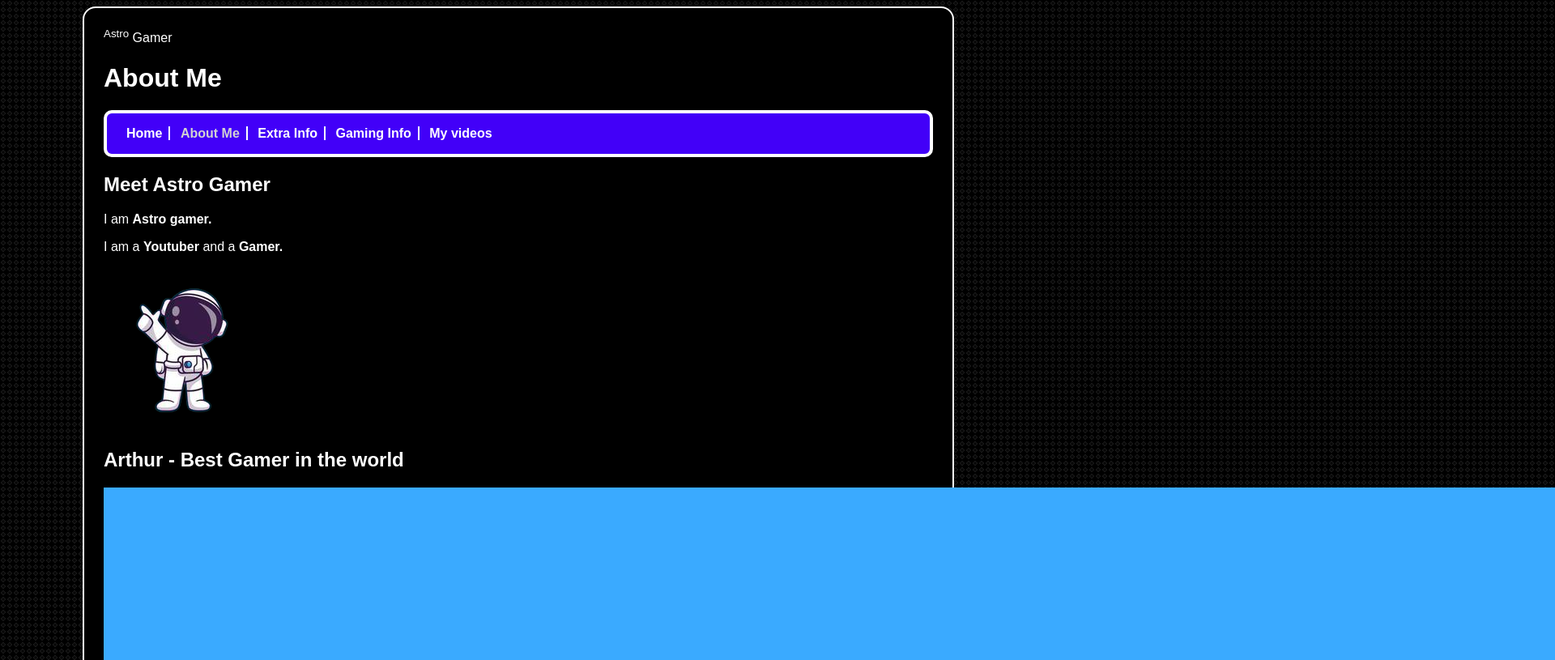
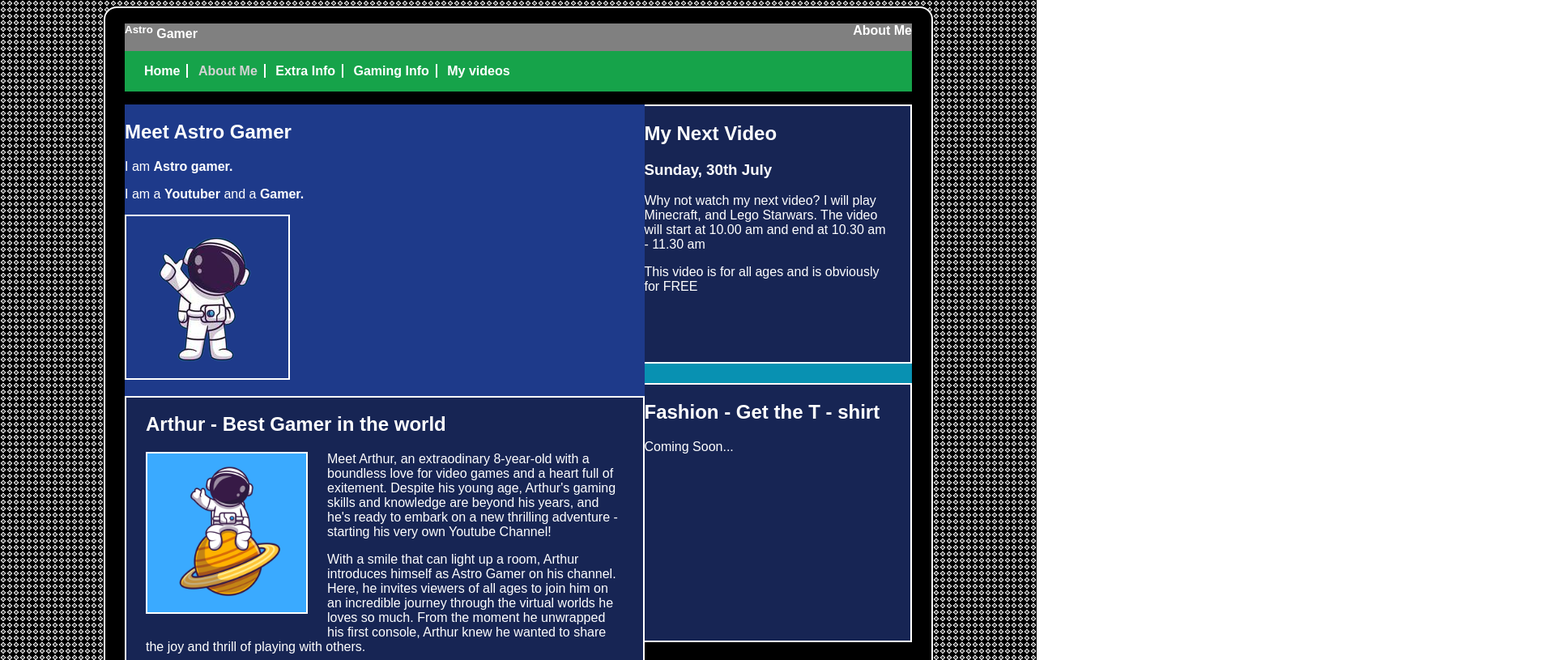
Before and after one commit to ArthurAurora/my-first-website, a plain HTML site: page about-me.html in a window 1280 px wide. Shown: the top 815 px of the page at 81% size, 1920 px wide, since content can reach past the window. Drawn offline with Linux system fonts and the light colour scheme.

Commit message:
modified about-me page

```diff
--- a/about-me.html
+++ b/about-me.html
@@ -1,14 +1,16 @@
 <!DOCTYPE html>
 <html>
+
 <head>
     <title>About Me</title>
-<link type="text/css"rel="stylesheet"
-href="css/stylesheet.css"/>
+    <link type="text/css" rel="stylesheet" href="css/stylesheet.css" />
 </head>
+
 <body>
     <header>
         <p>
-<sup>Astro</sup> Gamer</p>
+            <sup>Astro</sup> Gamer
+        </p>
         <h1>About Me</h1>
         <nav>
             <ul>
@@ -24,25 +26,52 @@ href="css/stylesheet.css"/>
         <h1>Meet Astro Gamer</h1>
         <p> I am <strong>Astro gamer.</strong></p>
         <p>I am a <strong>Youtuber</strong> and a <strong>Gamer.</strong></p>
-<p><img src="./images/astronaut-removebg-preview.png"/></p>
+        <p><img src="./images/astronaut-removebg-preview.png" /></p>
         <section>
             <h2>Arthur - Best Gamer in the world</h2>
             <p>
-<img class="small" src="./images/astro2.jpg"/>
+                <img class="small" src="./images/astro2.jpg" />
             </p>
-<p>Meet Arthur, an extraodinary 8-year-old with a boundless love for video games and a heart full of exitement. Despite his young age, Arthur's gaming skills and knowledge are beyond his years, and he's ready to embark on a new thrilling adventure - starting his very own Youtube Channel!</p>
-<p>With a smile that can light up a room, Arthur introduces himself as Astro Gamer on his channel. Here, he invites viewers of all ages to join him on an incredible journey through the virtual worlds he loves so much. From the moment he unwrapped his first console, Arthur knew he wanted to share the joy and thrill of playing with others.</p>
-<p>Arthur's YouTube Channel is a delightful mix of Lets Play videos, Series, challenges were he fearlessly tackles challenging games, and shares heartwarming ancedotes about his gaming experiences. He brings his unique perspective as a child gamer to each video, leaving audiences amazed at his determination and quick learning abilities.</p>
-<p>As he explores different games, Arthur's infectious laughter and genuine enthusiasm shine through, making every video a joy to watch. Beyond the games themselves, Arthur also shares his tips and tricks with other young gamers, encouraging them to never give up on their dreams.</p>
-<p>With the unwavering support of his parents, who lovingly cheer him on, Arthur is all set to make a mark in the gaming community. He dreams of creating a positive space where kids and parents can bond over their shared love of gaming, nd were he can inspire other young gamers to embrace their passions.</p>
-<p>So, get ready to hit that subscribe button and join Astro Gamer on his epic gaming journey - because with Arthur, every gaming moment is an adventure filled with laughter, learning and an abundance of heartwarming fun!</p>
+            <p>
+                Meet Arthur, an extraodinary 8-year-old with a boundless love for video games and a heart full of
+                exitement. Despite his young age, Arthur's gaming skills and knowledge are beyond his years, and he's
+                ready to embark on a new thrilling adventure - starting his very own Youtube Channel!
+            </p>
+            <p>With a smile that can light up a room, Arthur introduces himself as Astro Gamer on his channel. Here, he
+                invites viewers of all ages to join him on an incredible journey through the virtual worlds he loves so
+                much. From the moment he unwrapped his first console, Arthur knew he wanted to share the joy and thrill
+                of playing with others.</p>
+            <p>Arthur's YouTube Channel is a delightful mix of Lets Play videos, Series, challenges were he fearlessly
+                tackles challenging games, and shares heartwarming ancedotes about his gaming experiences. He brings his
+                unique perspective as a child gamer to each video, leaving audiences amazed at his determination and
+                quick learning abilities.</p>
+            <p>As he explores different games, Arthur's infectious laughter and genuine enthusiasm shine through, making
+                every video a joy to watch. Beyond the games themselves, Arthur also shares his tips and tricks with
+                other young gamers, encouraging them to never give up on their dreams.</p>
+            <p>With the unwavering support of his parents, who lovingly cheer him on, Arthur is all set to make a mark
+                in the gaming community. He dreams of creating a positive space where kids and parents can bond over
+                their shared love of gaming, nd were he can inspire other young gamers to embrace their passions.</p>
+            <p>So, get ready to hit that subscribe button and join Astro Gamer on his epic gaming journey - because with
+                Arthur, every gaming moment is an adventure filled with laughter, learning and an abundance of
+                heartwarming fun!</p>
         </section>
     </article>
     <aside>
         <section>
             <h2>My Next Video</h2>
-
+            <h3>Sunday, 30th July</h3>
+            <p>Why not watch my next video? I will play Minecraft, and Lego Starwars. The video will start at 10.00 am
+                and end at 10.30 am - 11.30 am</p>
+            <p>This video is for all ages and is obviously for FREE</p>
+        </section>
+        <section>
+            <h2>Fashion - Get the T - shirt</h2>
+            <p>Coming Soon...</p>
         </section>
     </aside>
+    <footer>
+    <p class="copyright">All information copyright ©️ astro gamer</p><p class="contact">Contact: <a href="mailto: testemail@gmail.com">testemail@gmail.com</a></p>
+    </footer>
 </body>
-</html>
+
+</html>Z
--- a/css/stylesheet.css
+++ b/css/stylesheet.css
@@ -2,7 +2,7 @@ body {
  background-color: rgb(0,0,0);
 border: 2px Solid rgb(255, 255, 255);
 border-radius: 16px;
- color: #fff;
+ color: #ffffff;
  font-family: sans-serif;
 margin-left: auto;
 margin-right: auto;
@@ -14,15 +14,13 @@ padding-left: 24px;
 padding-right: 24px;
 }
 html{
-background: radial-gradient(circle, rgb(0, 0, 0),rgb(27, 27, 27) 50%,rgb(0, 0, 0) 50%,rgb(0, 0, 0));
+background: radial-gradient(circle, rgb(0, 0, 0),rgb(255, 255, 255) 50%,rgb(0, 0, 0) 50%,rgb(0, 0, 0));
 background-size: 8px 8px;}
 a {
  color: aliceblue;
 }
 nav ul {
 list-style-type: none;
-background-color: #4200f8;
-border: 4px solid #ffffff;
 border-radius: 10px;
 font-family: sans-serif;
 font-weight: bold;
@@ -75,3 +73,148 @@ background-color: gray;
 td{
 background-color: lightslategray;
 }
+/* technical stuff - set sizing to border box method */
+
+html{
+box-sizing: border-box;
+}
+
+*, *::before, *::after {
+box-sizing: inherit;
+}
+
+/* style the various structural elements */
+html{
+background-color: Gray;
+}
+
+body{
+background-color: black;
+color: #ffffff;
+font-family: sans-serif;
+margin-left: auto;
+margin-right: auto;
+max-width: 1024px;
+min-width: 256px;
+padding-left: 24px;
+padding-right: 24px;
+}
+
+header{
+background-color: Gray;
+}
+
+nav {
+background-color: #16a34a;
+}
+
+article {
+background-color: #1e3a8a;
+}
+
+section {
+background-color: #172554;
+margin-bottom: 24px;
+min-height: 320px;
+padding-left: 24px;
+padding-right: 24px;
+}
+
+aside {
+background-color: #0891b2;
+}
+
+footer {
+background-color: #14b8a6;
+}
+
+img.small{
+float: left;
+height: 200px;
+margin-bottom: 24px;
+margin-right: 24px;
+}
+img.medium{
+max-width: 360px;
+width: 50%;
+}
+img.large{
+width: 100%;
+}
+
+header p {
+float: left;
+font-size: 16px;
+font-weight: bold;
+}
+
+header h1 {
+font-size: 16px;
+text-align: right;
+}
+
+footer p.copyright {
+float: left;
+margin-top: 0px;
+}
+
+footer p.contact {
+text-align: right;
+}
+
+body, section, img {
+border: 2px solid white;
+}
+
+@media all and (min-width: 900px)
+{
+article {
+float: left;
+width: 66%;
+}
+footer {
+clear: both;
+}
+}
+
+/* set sizing to border box method */
+html {
+box-sizing: border-box;
+}
+*, *::before, *::after {
+box-sizing: inherit;
+}
+/* set maximum and minimum widths for the body and centre within the viewport */
+body {
+background-color: black;
+font-family: sans-serif;
+margin-left: auto;
+margin-right: auto;
+max-width: 1024px;
+min-width: 256px;
+padding-top: 8px;
+padding-bottom: 24px;
+padding-left: 24px;
+padding-right: 24px;
+}
+/* add a fancy background */
+html{
+    background: radial-gradient(circle, rgb(0, 0, 0),rgb(255, 255, 255) 50%,rgb(0, 0, 0) 50%,rgb(0, 0, 0));
+    background-size: 8px 8px;}
+
+header {
+}
+header p {
+    float: left;
+    font-size: 16px;
+    font-weight: bold;
+    margin-top: 0px;
+    }
+header h1 {
+font-size: 16px;
+text-align: right;
+}
+
+nav ul {
+list-style: none;
+}
```
Lines whose indentation alone changed are shown as unchanged.
